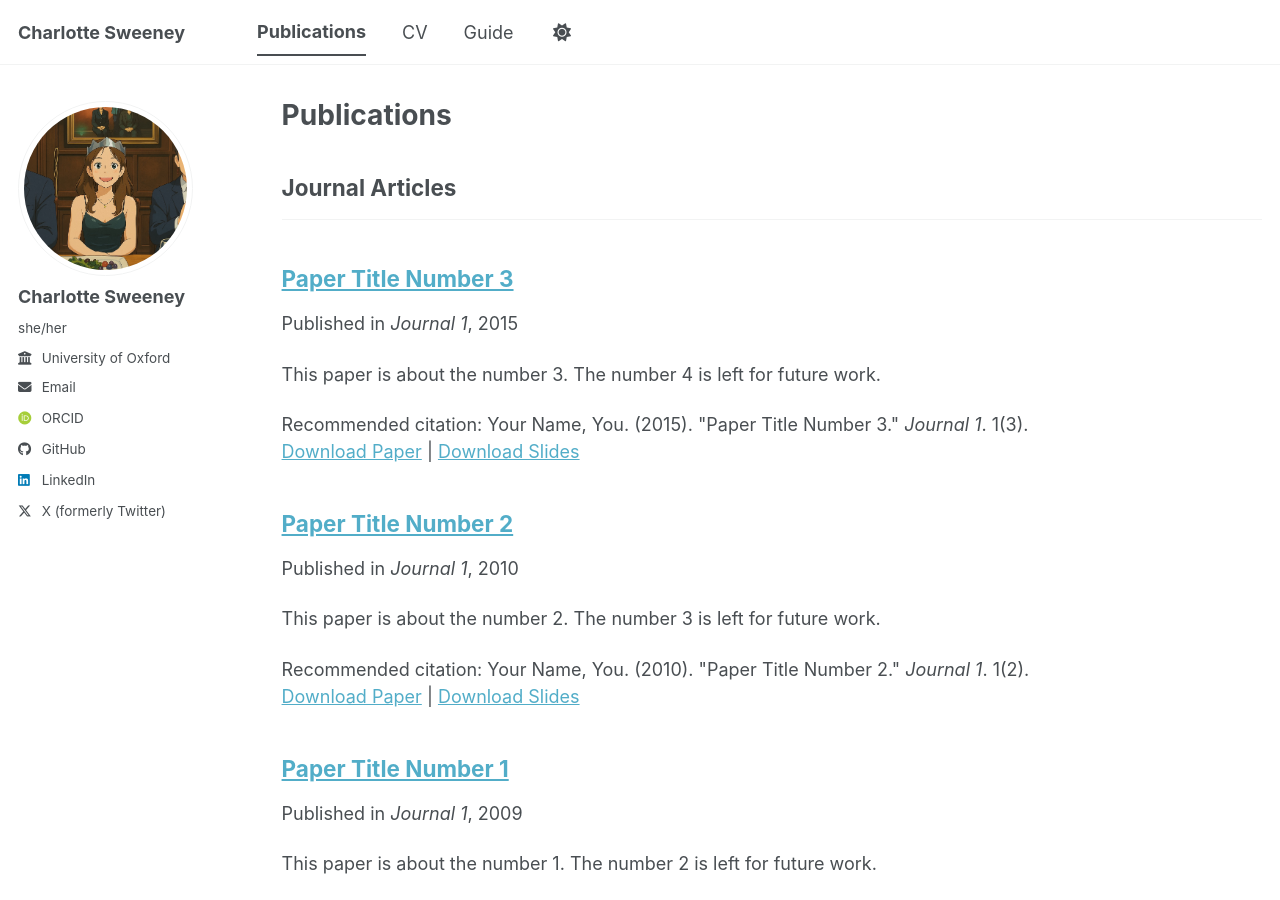
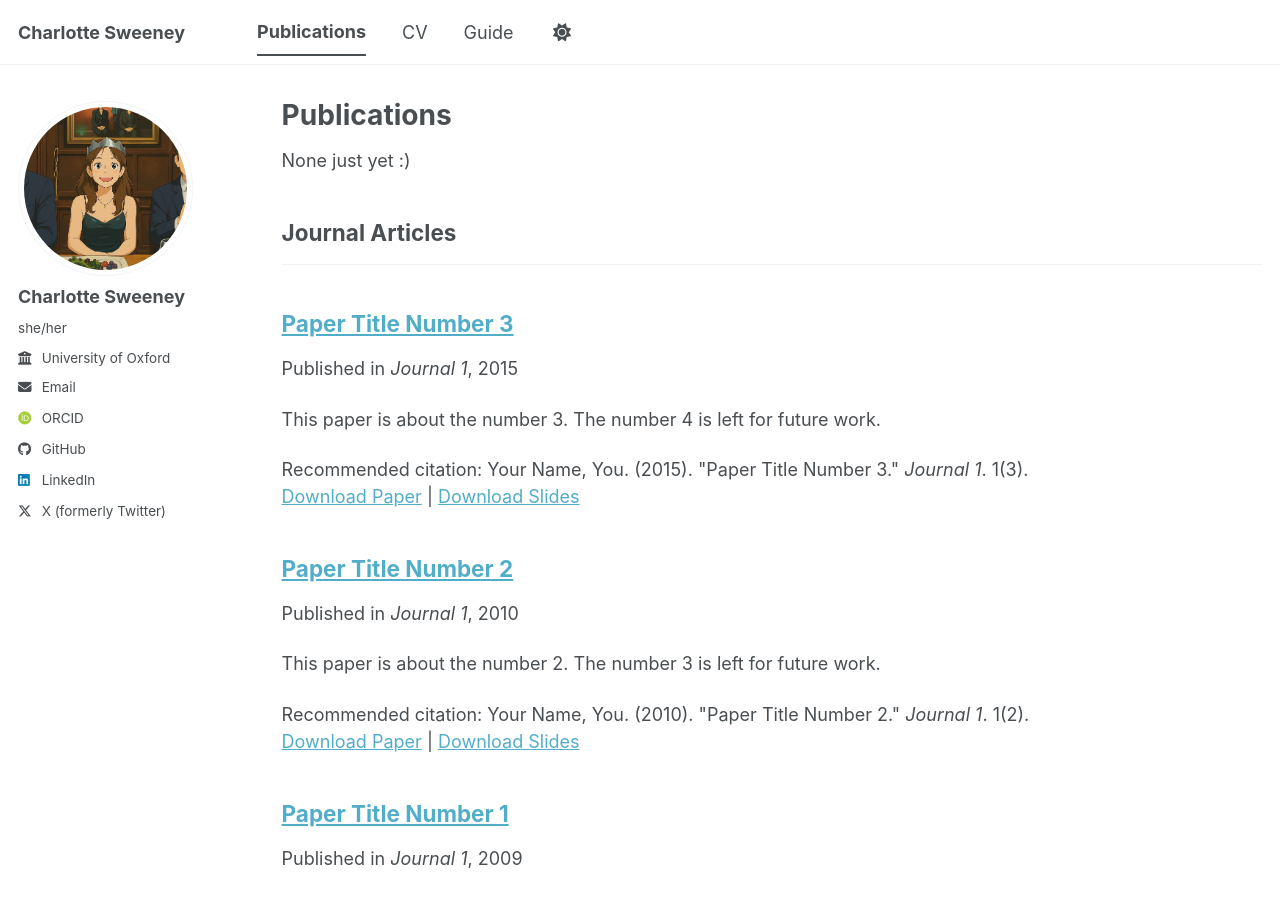
Before and after one commit to csweeney00/csweeney00.github.io, a Jekyll site: the page built from _pages/publications.html, in a window 1280 px wide and 900 px high. Built offline with Jekyll 4.4.1, drawn with Linux system fonts in a browser that asks for light colours; some web fonts are replaced; a script bundle is joined from its source files by our own code; library files that are not in the unit come from our copies.

Commit message:
Update publications page with placeholder and Google Scholar link
Added a message indicating no publications yet and a Google Scholar link if available.

```diff
--- a/_pages/publications.html
+++ b/_pages/publications.html
@@ -4,6 +4,8 @@ title: "Publications"
 permalink: /publications/
 author_profile: true
 ---
+
+<p>None just yet :)</p>
 
 {% if site.author.googlescholar %}
   <div class="wordwrap">You can also find my articles on <a href="{{site.author.googlescholar}}">my Google Scholar profile</a>.</div>
```
